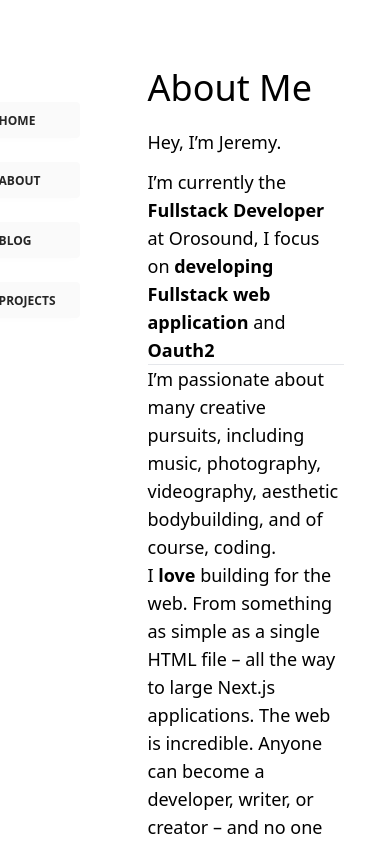
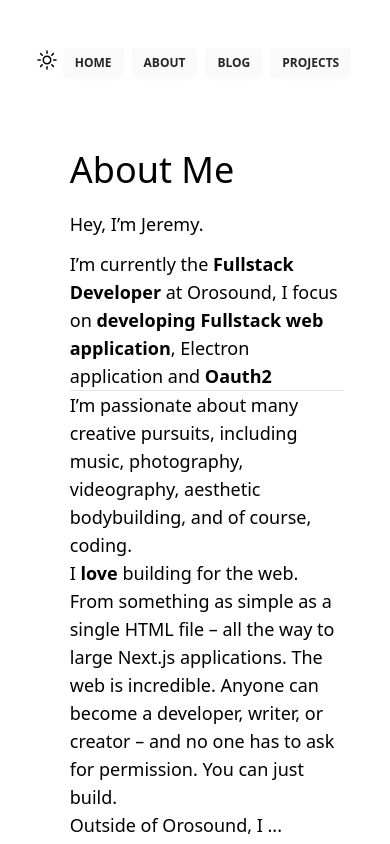
Before and after one commit to JeremyXXXuuu/Blog, a Next.js app: page /about in a window 390 px wide. Built offline with nearby package versions, Linux system fonts and the light colour scheme.

Commit message:
css: responsive

```diff
--- a/src/app/about/page.tsx
+++ b/src/app/about/page.tsx
@@ -8,13 +8,13 @@ export const metadata = {
 
 export default function AboutPage() {
   return (
-    <section className="m-5 w-3/4">
-      <h1 className="text-4xl">About Me</h1>
+    <section className="m-auto w-3/4">
+      <h1 className="text-4xl text-black dark:text-blue-400">About Me</h1>
       <p className="text-lg mt-5 mb-3">Hey, I&rsquo;m Jeremy.</p>
       <div className="text-lg">
         <p>
           I&rsquo;m currently the <b>Fullstack Developer</b> at Orosound, I focus on{" "}
-          <b>developing Fullstack web application</b> and <b>Oauth2</b>
+          <b>developing Fullstack web application</b>, Electron application and <b>Oauth2</b>
         </p>
         <hr />
         <p>
--- a/src/app/blog/page.tsx
+++ b/src/app/blog/page.tsx
@@ -21,7 +21,7 @@ export default async function Blog() {
         <title>Latest posts</title>
       </Head>
 
-      <main className="w-auto mt-4 ">
+      <main className="w-auto mr-5">
         {blogs
           .filter(
             (blog: any) =>
@@ -36,18 +36,17 @@ export default async function Blog() {
             return (
               <Link href={`/posts/${blog.id}`} key={index} passHref>
                 <div
-
-                  className=" flex items-center overflow-hidden bg-white border border-gray-200 rounded-lg shadow max-w-3xl ml-6 mb-6 h-36"
+                  className="flex items-center overflow-hidden md:flex-row bg-white border border-gray-200 rounded-lg shadow max-w-3xl ml-6 mb-6 h-36"
                 >
                   <Image
                     src={blogItem.img}
                     width={400}
                     height={400}
                     alt={""}
-                    className="object-cover rounded-t-lg w-72 "
+                    className="object-cover rounded-t-lg w-36 md:w-72 "
                   />
-                  <div className="flex flex-col justify-between ml-6 p-4 leading-normal">
-                    <div className="mb-2 text-2xl font-bold tracking-tight text-gray-900">
+                  <div className="flex flex-col justify-between ml-2 md:ml-6 p-4 leading-normal">
+                    <div className="text-l md:mb-2 text-2xl font-bold tracking-tight text-gray-900">
                       <span>{blogItem.name}</span>
                     </div>
                     <p className="mb-3 font-normal text-gray-700 dark:text-gray-400">
--- a/src/app/layout.tsx
+++ b/src/app/layout.tsx
@@ -19,8 +19,8 @@ export default function RootLayout({
     <html lang="en">
       <body>
           <Providers>
-        <div className="h-screen w-full grid grid-cols-4 gap-6 overflow-auto">
-          <div className="justify-self-end ol-span-1 mt-12">
+        <div className="h-screen w-full flex flex-col justify-start md:grid grid-cols-4 gap-6 overflow-auto">
+          <div className="ol-span-1 mt-12 justify-self-end">
             <Navbar />
           </div>
           <div className="col-span-3 mt-12 ml-6 overflow-auto">{children}</div>
--- a/src/app/page.tsx
+++ b/src/app/page.tsx
@@ -1,6 +1,6 @@
 export default function Home() {
   return (
-    <div className="m-5 w-3/4">
+    <div className="m-auto w-3/4">
       <h1 className="text-4xl">Hey, Jeremy here</h1>
       <p className="text-lg mt-5 mb-5">
         I&rsquo;m a software engineer that focuses on turning ideas into fantastic
--- a/src/components/navbar.tsx
+++ b/src/components/navbar.tsx
@@ -36,16 +36,16 @@ export default function Navbar() {
   let pathName = usePathname() || "/";
   React.useEffect(() => setMounted(true), []);
   return (
-    <div className="flex flex-col justify-center">
-
-      {mounted && <ThemeButton />}
+    <div className="flex justify-center flex-row md:flex-col">
+      <div className="md:m-auto">
+        {mounted && <ThemeButton />}
+      </div>
       {Object.entries(navItems).map(([path, { name }]) => {
         return (
           <Link
           key={path}
           href={path}
-          className="px-6 pt-2.5 pb-2 mt-6 rounded bg-neutral-50 text-xs font-semibold uppercase leading-normal text-neutral-800 shadow-[0_4px_9px_-4px_#fbfbfb] transition duration-150 ease-in-out hover:bg-neutral-200 hover:shadow-[0_8px_9px_-4px_rgba(251,251,251,0.3),0_4px_18px_0_rgba(251,251,251,0.2)] focus:bg-neutral-200 focus:shadow-[0_8px_9px_-4px_rgba(251,251,251,0.3),0_4px_18px_0_rgba(251,251,251,0.2)] focus:outline-none focus:ring-0 active:bg-neutral-200 active:shadow-[0_8px_9px_-4px_rgba(251,251,251,0.3),0_4px_18px_0_rgba(251,251,251,0.2)] active:font-bold"
-          //className="inline-flex items-center justify-center px-4 py-2 text-base font-medium leading-6 text-gray-600 whitespace-no-wrap bg-white border border-gray-200 rounded-md shadow-sm hover:bg-gray-50 focus:outline-none focus:shadow-none"
+          className="px-3 pt-1.5 pb-1 mx-1 mt-0 rounded bg-neutral-50 text-xs font-semibold uppercase leading-normal text-neutral-800 shadow-[0_4px_9px_-4px_#fbfbfb] transition duration-150 ease-in-out hover:bg-neutral-200 hover:shadow-[0_8px_9px_-4px_rgba(251,251,251,0.3),0_4px_18px_0_rgba(251,251,251,0.2)] focus:bg-neutral-200 focus:shadow-[0_8px_9px_-4px_rgba(251,251,251,0.3),0_4px_18px_0_rgba(251,251,251,0.2)] focus:outline-none focus:ring-0 active:bg-neutral-200 active:shadow-[0_8px_9px_-4px_rgba(251,251,251,0.3),0_4px_18px_0_rgba(251,251,251,0.2)] active:font-bold md:px-6 md:pt-2.5 md:pb-2 md:mt-6"
           >
             {name}
           </Link>
```
